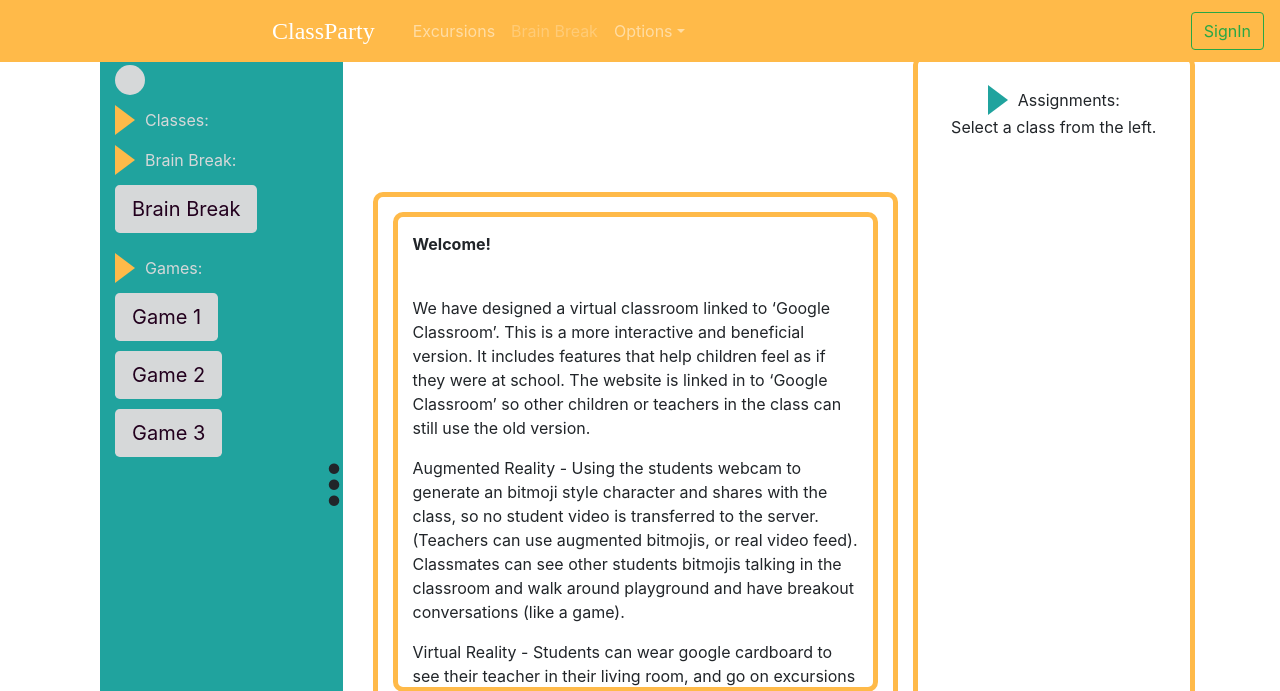
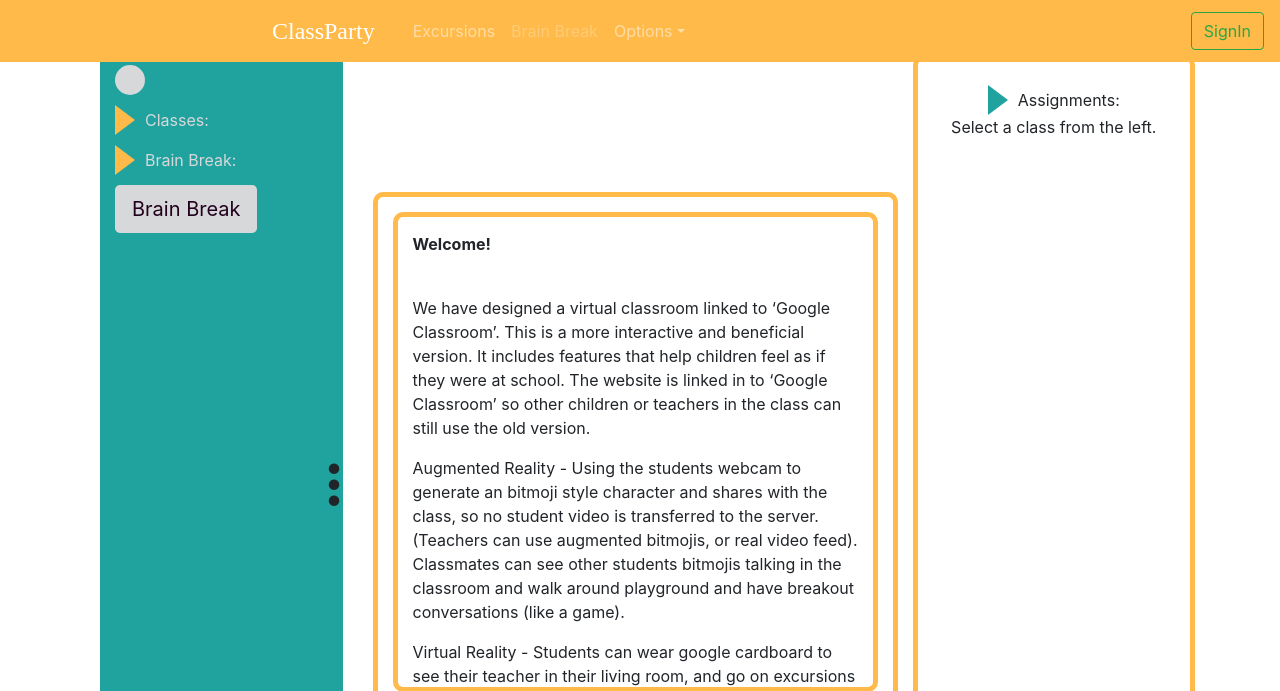
Before and after one commit to karwalski/classparty, a PHP site: page / in a window 1280 px wide. Shown: the top 691 px of the page. Run offline with PHP 8.4, Linux system fonts and the light colour scheme; some libraries are stand-ins or nearby versions; some web fonts are replaced.

Commit message:
remove 'games'

```diff
--- a/htdocs/index.php
+++ b/htdocs/index.php
@@ -82,11 +82,6 @@
 		    </div><span class="arrow-text">Brain Break:</span><BR />
 	    <button type="button" class="btn btn-cp-primary btn-lg" onclick='window.location.href ="ar.php?location=chichen-itza.jpg";'>Brain Break</button>
 
-	    <div class="arrow-yellow">
-		    </div><span class="arrow-text">Games:</span><BR />
-	    <button type="button" class="btn btn-cp-primary btn-lg">Game 1</button>
-	    <button type="button" class="btn btn-cp-primary btn-lg">Game 2</button>
-	    <button type="button" class="btn btn-cp-primary btn-lg">Game 3</button>
 
     </div>
     <div class=".col-" id="threeDots" onclick="document.getElementById('sidebar').style.display = document.getElementById('sidebar').style.display == 'none' ? 'inline-block' : 'none';">
```
